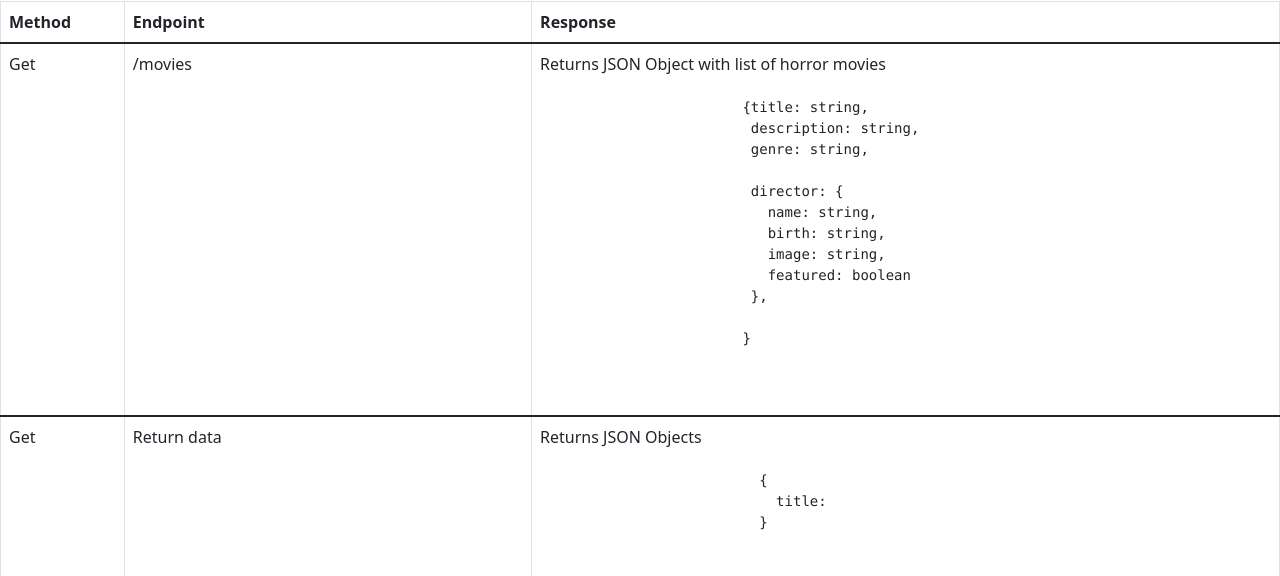
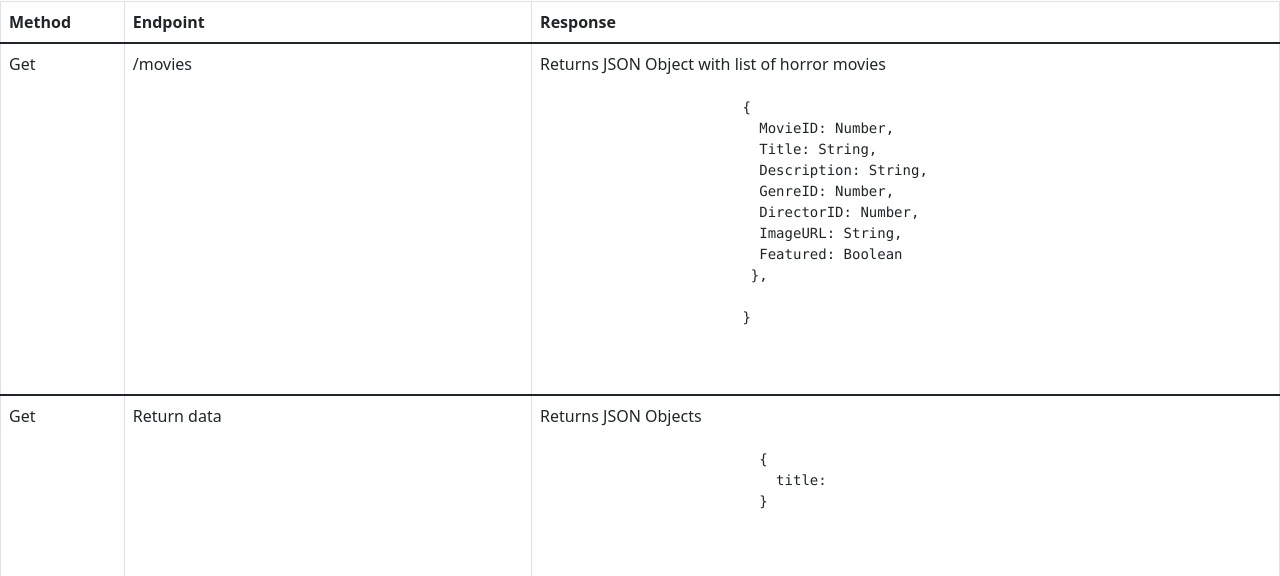
Before and after one commit to AmerikanPsyko/cf-movie, a website: page public/documentation.html in a window 1280 px wide. Shown: the part 221-797 px from the top of the page. Drawn offline with nearby package versions, Linux system fonts and the light colour scheme.

Commit message:
Update
Updated documentation for get/movies

```diff
--- a/public/documentation.html
+++ b/public/documentation.html
@@ -42,15 +42,14 @@
               Returns JSON Object with list of horror movies
               <pre>
 
-                        {title: string,
-                         description: string,
-                         genre: string,
-
-                         director: {
-                           name: string,
-                           birth: string,
-                           image: string,
-                           featured: boolean
+                        {
+                          MovieID: Number,
+                          Title: String,
+                          Description: String,
+                          GenreID: Number,
+                          DirectorID: Number,
+                          ImageURL: String,
+                          Featured: Boolean
                          },
 
                         }
@@ -165,6 +164,26 @@
           </tr>
         </tbody>
       </table>
+
+      <tr>
+            <td>PUT</td>
+            <td>/favorites/[username]/[movieID]</td>
+            <td>Users can create entries for their "favorite" list</td>
+          </tr>
+          <tr>
+            <td>DELETE</td>
+            <td>/favorites/[username]/[movieID]</td>
+            <td>Users can remove entries from their "favorite" list</td>
+          </tr>
+
+          <tr>
+            <td>DELETE</td>
+            <td>/users/[username]</td>
+            <td>Users can delete their account</td>
+          </tr>
+        </tbody>
+      </table>
+
     </section>
     <script
       src="https://cdn.jsdelivr.net/npm/bootstrap@5.1.3/dist/js/bootstrap.bundle.min.js"
```
